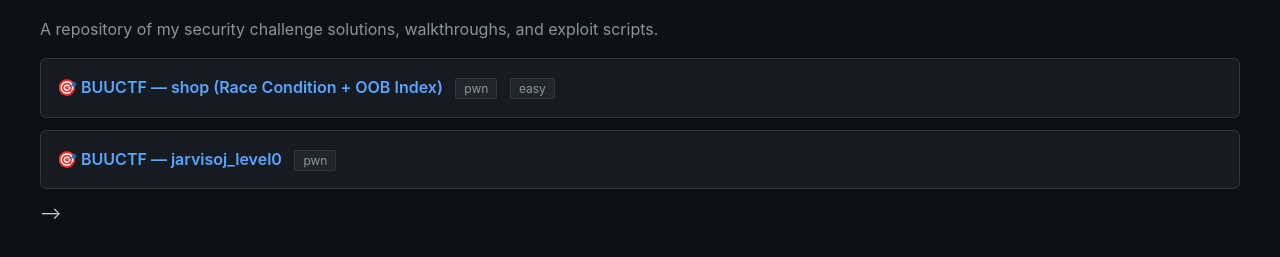
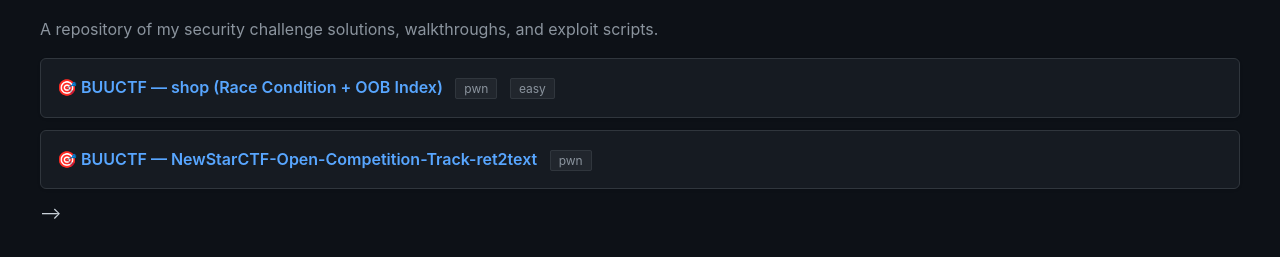
Before and after one commit to Gantosay/CTF-Writeups, a plain HTML site: page index.html in a window 1280 px wide. Shown: the part 107-364 px from the top of the page. Drawn offline with Linux system fonts and the light colour scheme.

Commit message:
Update index.html

```diff
--- a/index.html
+++ b/index.html
@@ -64,7 +64,7 @@
         </li>
 
         <li>
-            <a href="BUUCTF/PWN/Easy/NewStarCTF-Open-Competition-Track-ret2text/README.md" target="_blank">🎯 BUUCTF — jarvisoj_level0</a>
+            <a href="BUUCTF/PWN/Easy/NewStarCTF-Open-Competition-Track-ret2text/README.md" target="_blank">🎯 BUUCTF — NewStarCTF-Open-Competition-Track-ret2text</a>
             <span class="tag">pwn</span>
         </li>
         -->
```
